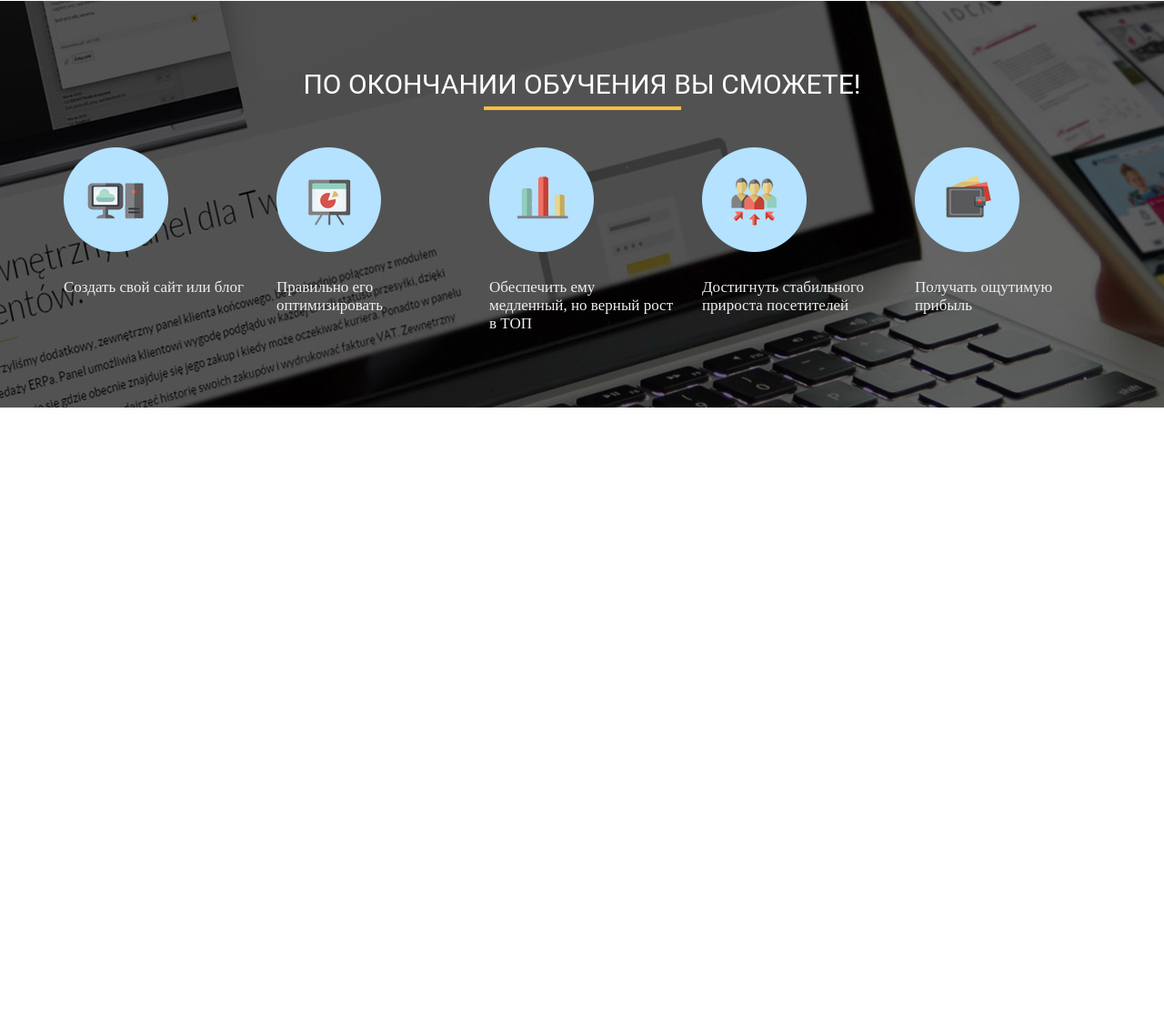
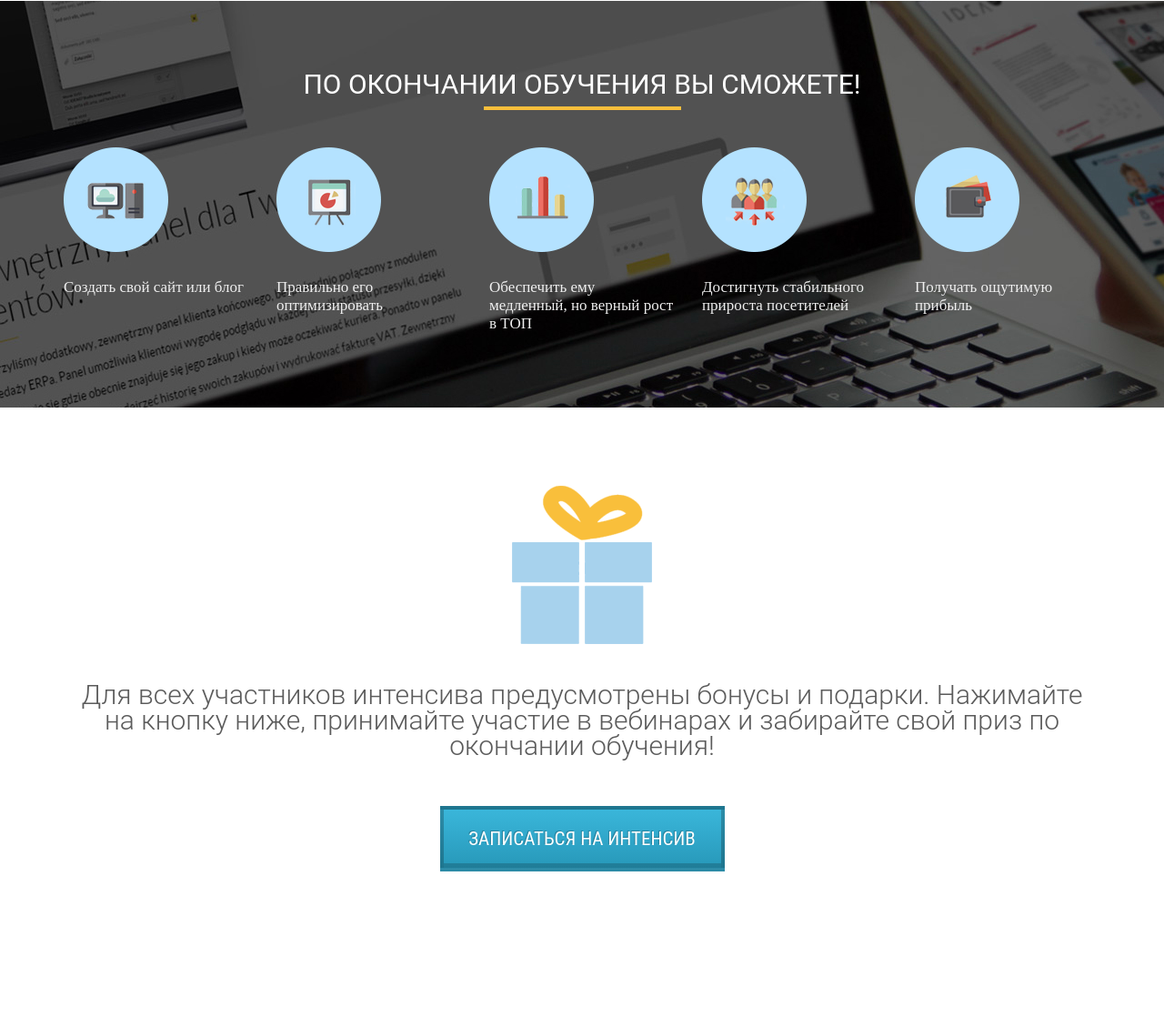
Before and after one commit to AlexForber/wordpress, a plain HTML site: page index.html in a window 1280 px wide. Shown: the part 2054-3172 px from the top of the page at 91% size. Before the commit the page ends 2502 px from the top, so only its background shows below. Drawn offline with Linux system fonts and the light colour scheme; files whose address does not match are found by name.

Commit message:
created section gift

```diff
--- a/css/style.css
+++ b/css/style.css
@@ -91,7 +91,7 @@ h2.title{
     line-height: normal;
 }
 
-.promo__btn{
+.promo__btn, .gift__btn{
     display:block;
     margin: 73px auto;
     width: 313px;
@@ -248,3 +248,29 @@ h2.title{
     color: #efefef;
     line-height: 20px;
 }
+
+.gift{
+    padding: 86px 0 87px 0;
+}
+
+.gift__main-img{
+    display: flex;
+    justify-content: center;
+}
+
+.gift__text{
+    color: #5b5b5b;
+    padding: 0 13px;
+    margin-top: 42px;
+    font-family: Roboto;
+    font-size: 30px;
+    font-weight: 300;
+    font-style: normal;
+    letter-spacing: normal;
+    line-height: 28px;
+    text-align: center;
+}
+
+.gift__btn{
+    margin-top: 52px;
+}
--- a/index.html
+++ b/index.html
@@ -125,6 +125,19 @@
         </div>
     </div>
 </section>
+
+<section class="gift">
+    <div class="container">
+        <div class="gift__main-img">
+            <img class="gift__img" src="img/icon/gift.png" alt="">
+        </div>
+        <p class="gift__text">
+            Для всех участников интенсива предусмотрены бонусы и подарки. Нажимайте на кнопку ниже, принимайте участие в
+            вебинарах и забирайте свой приз по окончании обучения!
+        </p>
+        <button class="gift__btn">Записаться на интенсив</button>
+    </div>
+</section>
 <script src="js/script.js"></script>
 
 <body>
```
